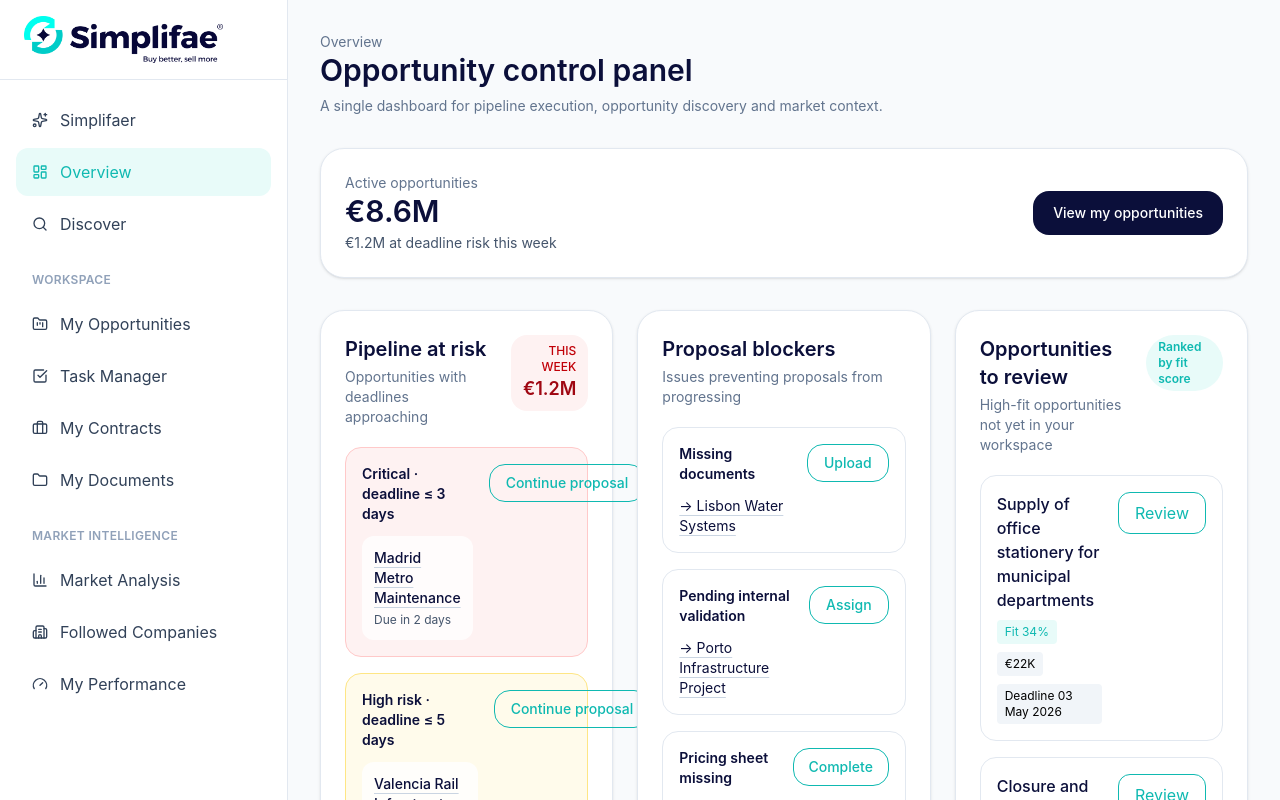
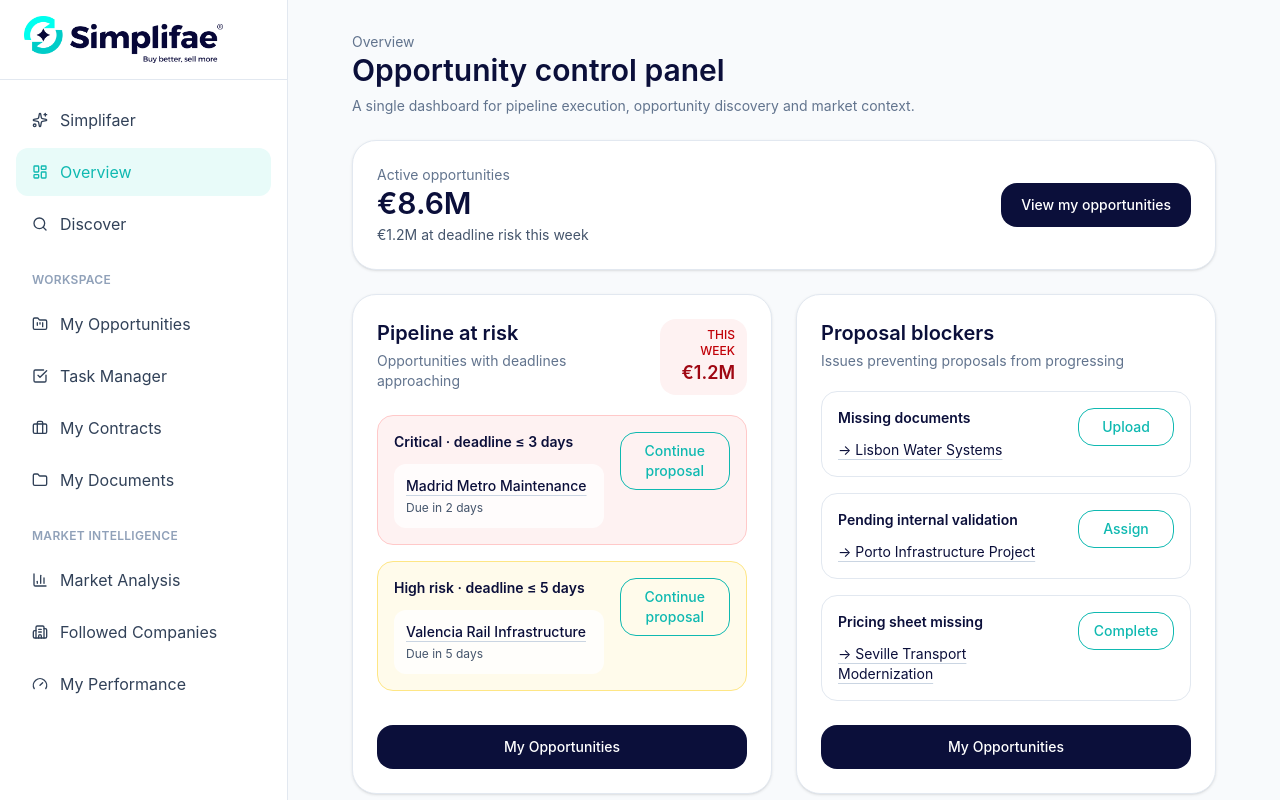
Before and after one commit to vnavas31/suppliers-prototype, a React (Vite) app: page / in a window 1280 px wide. Built offline with nearby package versions, Linux system fonts and the light colour scheme.

Commit message:
Limit overview review items to top 3 by fit

```diff
--- a/src/components/OverviewScreen.tsx
+++ b/src/components/OverviewScreen.tsx
@@ -12,8 +12,8 @@ export default function OverviewScreen({
   const pipelineAtRisk = "€1.2M";
 
   return (
-    <div className="mx-auto max-w-[1500px] space-y-8">
-      <div>
+    <div className="mx-auto w-full max-w-[1500px] space-y-6 px-4 sm:px-6 xl:px-8">
+      <div className="min-w-0">
         <p className="text-sm text-slate-500">Overview</p>
         <h1 className="text-3xl font-semibold text-[#0B0F3A]">
           Opportunity control panel
@@ -23,7 +23,7 @@ export default function OverviewScreen({
         </p>
       </div>
 
-      <div className="flex items-center justify-between rounded-3xl border border-slate-200 bg-white p-6 shadow-sm">
+      <div className="flex flex-col gap-4 rounded-3xl border border-slate-200 bg-white p-5 shadow-sm sm:p-6 lg:flex-row lg:items-center lg:justify-between">
         <div>
           <p className="text-sm text-slate-500">Active opportunities</p>
           <p className="text-3xl font-semibold text-[#0B0F3A]">{pipelineValue}</p>
@@ -37,7 +37,7 @@ export default function OverviewScreen({
         </button>
       </div>
 
-      <div className="grid items-stretch gap-6 xl:grid-cols-3">
+      <div className="grid items-stretch gap-6 2xl:grid-cols-3 xl:grid-cols-2">
         <section className="flex h-full flex-col rounded-3xl border border-slate-200 bg-white p-6 shadow-sm">
           <div className="flex-1">
             <div className="flex items-start justify-between gap-4">
@@ -55,7 +55,7 @@ export default function OverviewScreen({
 
             <div className="mt-5 space-y-4">
               <div className="rounded-2xl border border-red-200 bg-red-50 p-4">
-                <div className="flex items-start justify-between gap-4">
+                <div className="flex flex-col gap-4 lg:flex-row lg:items-start lg:justify-between">
                   <div className="w-full">
                     <p className="text-sm font-semibold text-[#0B0F3A]">
                       Critical · deadline ≤ 3 days
@@ -67,14 +67,14 @@ export default function OverviewScreen({
                       <p className="mt-1 text-xs text-slate-600">Due in 2 days</p>
                     </div>
                   </div>
-                  <button className="shrink-0 rounded-2xl border border-[#0FB9B1] px-4 py-2 text-sm font-medium text-[#0FB9B1] hover:bg-[#E8FBF9]">
+                  <button className="w-full rounded-2xl border border-[#0FB9B1] px-4 py-2 text-sm font-medium text-[#0FB9B1] hover:bg-[#E8FBF9] sm:w-auto">
                     Continue proposal
                   </button>
                 </div>
               </div>
 
               <div className="rounded-2xl border border-amber-200 bg-amber-50 p-4">
-                <div className="flex items-start justify-between gap-4">
+                <div className="flex flex-col gap-4 lg:flex-row lg:items-start lg:justify-between">
                   <div className="w-full">
                     <p className="text-sm font-semibold text-[#0B0F3A]">
                       High risk · deadline ≤ 5 days
@@ -86,7 +86,7 @@ export default function OverviewScreen({
                       <p className="mt-1 text-xs text-slate-600">Due in 5 days</p>
                     </div>
                   </div>
-                  <button className="shrink-0 rounded-2xl border border-[#0FB9B1] px-4 py-2 text-sm font-medium text-[#0FB9B1] hover:bg-[#E8FBF9]">
+                  <button className="w-full rounded-2xl border border-[#0FB9B1] px-4 py-2 text-sm font-medium text-[#0FB9B1] hover:bg-[#E8FBF9] sm:w-auto">
                     Continue proposal
                   </button>
                 </div>
@@ -108,7 +108,7 @@ export default function OverviewScreen({
 
             <div className="mt-5 space-y-4">
               <div className="rounded-2xl border border-slate-200 p-4">
-                <div className="flex items-start justify-between gap-4">
+                <div className="flex flex-col gap-4 lg:flex-row lg:items-start lg:justify-between">
                   <div>
                     <p className="text-sm font-semibold text-[#0B0F3A]">Missing documents</p>
                     <div className="mt-3 space-y-2">
@@ -117,14 +117,14 @@ export default function OverviewScreen({
                       </button>
                     </div>
                   </div>
-                  <button className="flex w-24 justify-center rounded-2xl border border-[#0FB9B1] px-4 py-2 text-sm font-medium text-[#0FB9B1] hover:bg-[#E8FBF9]">
+                  <button className="flex w-full justify-center rounded-2xl border border-[#0FB9B1] px-4 py-2 text-sm font-medium text-[#0FB9B1] hover:bg-[#E8FBF9] sm:w-24">
                     Upload
                   </button>
                 </div>
               </div>
 
               <div className="rounded-2xl border border-slate-200 p-4">
-                <div className="flex items-start justify-between gap-4">
+                <div className="flex flex-col gap-4 lg:flex-row lg:items-start lg:justify-between">
                   <div>
                     <p className="text-sm font-semibold text-[#0B0F3A]">
                       Pending internal validation
@@ -135,14 +135,14 @@ export default function OverviewScreen({
                       </button>
                     </div>
                   </div>
-                  <button className="flex w-24 justify-center rounded-2xl border border-[#0FB9B1] px-4 py-2 text-sm font-medium text-[#0FB9B1] hover:bg-[#E8FBF9]">
+                  <button className="flex w-full justify-center rounded-2xl border border-[#0FB9B1] px-4 py-2 text-sm font-medium text-[#0FB9B1] hover:bg-[#E8FBF9] sm:w-24">
                     Assign
                   </button>
                 </div>
               </div>
 
               <div className="rounded-2xl border border-slate-200 p-4">
-                <div className="flex items-start justify-between gap-4">
+                <div className="flex flex-col gap-4 lg:flex-row lg:items-start lg:justify-between">
                   <div>
                     <p className="text-sm font-semibold text-[#0B0F3A]">Pricing sheet missing</p>
                     <div className="mt-3 space-y-2">
@@ -151,7 +151,7 @@ export default function OverviewScreen({
                       </button>
                     </div>
                   </div>
-                  <button className="flex w-24 justify-center rounded-2xl border border-[#0FB9B1] px-4 py-2 text-sm font-medium text-[#0FB9B1] hover:bg-[#E8FBF9]">
+                  <button className="flex w-full justify-center rounded-2xl border border-[#0FB9B1] px-4 py-2 text-sm font-medium text-[#0FB9B1] hover:bg-[#E8FBF9] sm:w-24">
                     Complete
                   </button>
                 </div>
@@ -175,18 +175,18 @@ export default function OverviewScreen({
                   High-fit opportunities not yet in your workspace
                 </p>
               </div>
-              <div className="rounded-full bg-[#E8FBF9] px-3 py-1 text-xs font-semibold text-[#0FB9B1]">
+              <div className="inline-flex w-fit rounded-full bg-[#E8FBF9] px-3 py-1 text-xs font-semibold text-[#0FB9B1]">
                 Ranked by fit score
               </div>
             </div>
 
             <div className="mt-5 space-y-4">
-              {reviewItems.map((item) => (
+              {[...reviewItems].sort((a, b) => b.fit - a.fit).slice(0, 3).map((item) => (
                 <div
                   key={item.title}
                   className="rounded-2xl border border-slate-200 p-4 transition hover:border-[#0FB9B1]"
                 >
-                  <div className="flex items-start justify-between gap-4">
+                  <div className="flex flex-col gap-4 lg:flex-row lg:items-start lg:justify-between">
                     <div className="space-y-2">
                       <h3 className="font-medium text-[#0B0F3A]">{item.title}</h3>
                       <div className="mt-2 flex flex-wrap gap-2 text-xs">
@@ -199,7 +199,7 @@ export default function OverviewScreen({
                         </span>
                       </div>
                     </div>
-                    <button className="rounded-xl border border-[#0FB9B1] px-4 py-2 text-[#0FB9B1]">
+                    <button className="w-full rounded-xl border border-[#0FB9B1] px-4 py-2 text-[#0FB9B1] sm:w-auto">
                       Review
                     </button>
                   </div>
@@ -218,7 +218,7 @@ export default function OverviewScreen({
       </div>
 
       <section className="space-y-5 rounded-3xl border border-slate-200 bg-white p-6 shadow-sm">
-        <div className="flex flex-wrap items-end justify-between gap-4">
+        <div className="flex flex-col gap-4 lg:flex-row lg:items-end lg:justify-between">
           <div>
             <p className="text-sm font-medium text-[#0B0F3A]">Market snapshot</p>
             <h2 className="mt-1 text-2xl font-semibold text-[#0B0F3A]">
@@ -229,7 +229,7 @@ export default function OverviewScreen({
             </p>
           </div>
 
-          <div className="flex items-center gap-2 rounded-xl border border-slate-200 bg-slate-50 px-3 py-2 text-sm text-slate-600">
+          <div className="flex w-full flex-wrap items-center gap-2 rounded-xl border border-slate-200 bg-slate-50 px-3 py-2 text-sm text-slate-600 lg:w-auto">
             <span>Order by:</span>
             <button className="rounded-lg bg-white px-3 py-1 font-medium text-[#0B0F3A] shadow-sm">
               Awards
@@ -238,13 +238,13 @@ export default function OverviewScreen({
           </div>
         </div>
 
-        <div className="grid gap-4 lg:grid-cols-3">
+        <div className="grid gap-4 md:grid-cols-2 2xl:grid-cols-3">
           {benchmarkPeriods.map((period) => (
             <BenchSummaryCard key={period.label} period={period} />
           ))}
         </div>
 
-        <div className="grid gap-6 xl:grid-cols-2">
+        <div className="grid gap-6 2xl:grid-cols-2">
           <BenchRankCard
             title="Top buyers"
             subtitle="Based on last 12 months activity"
```
